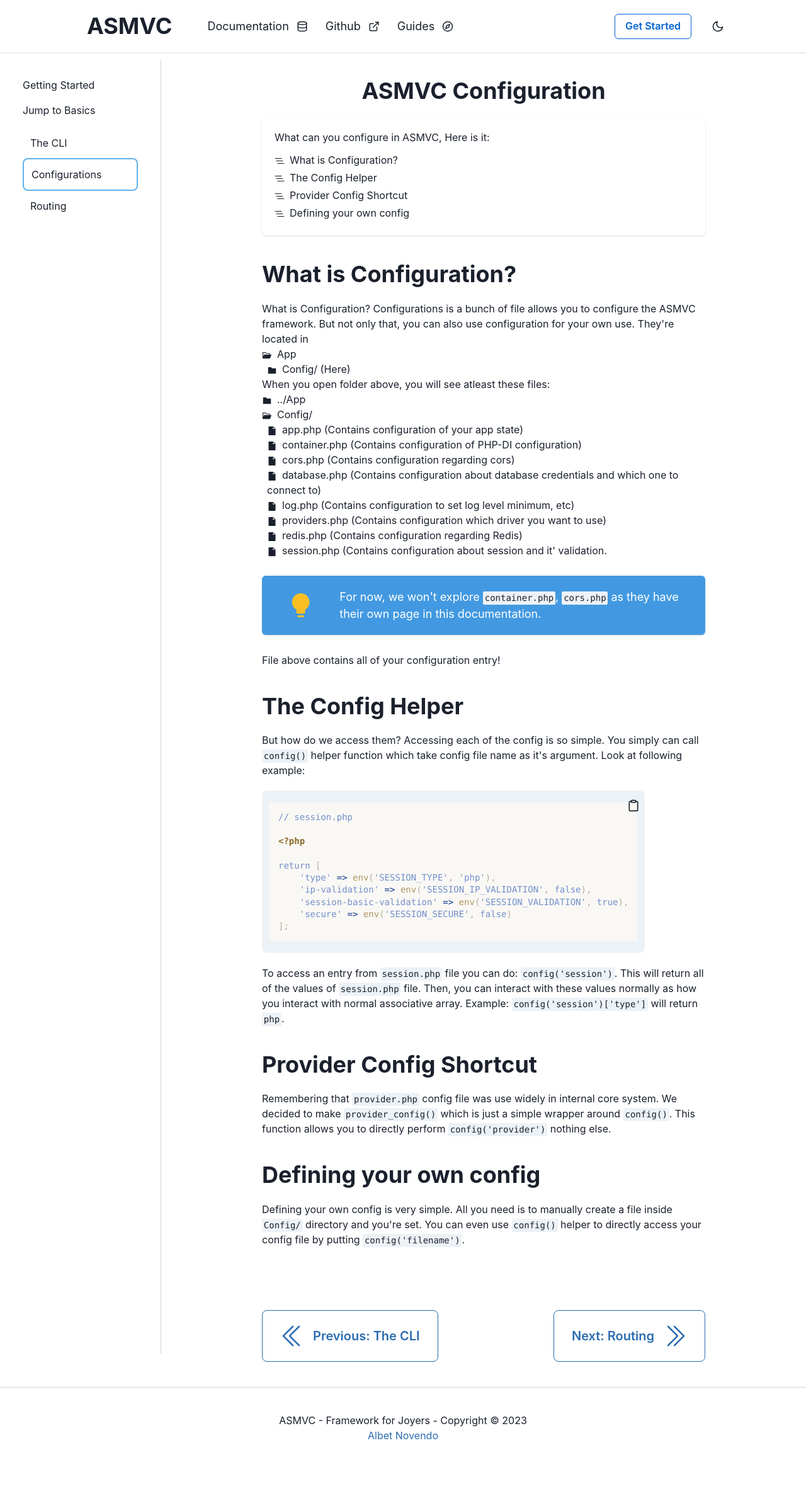
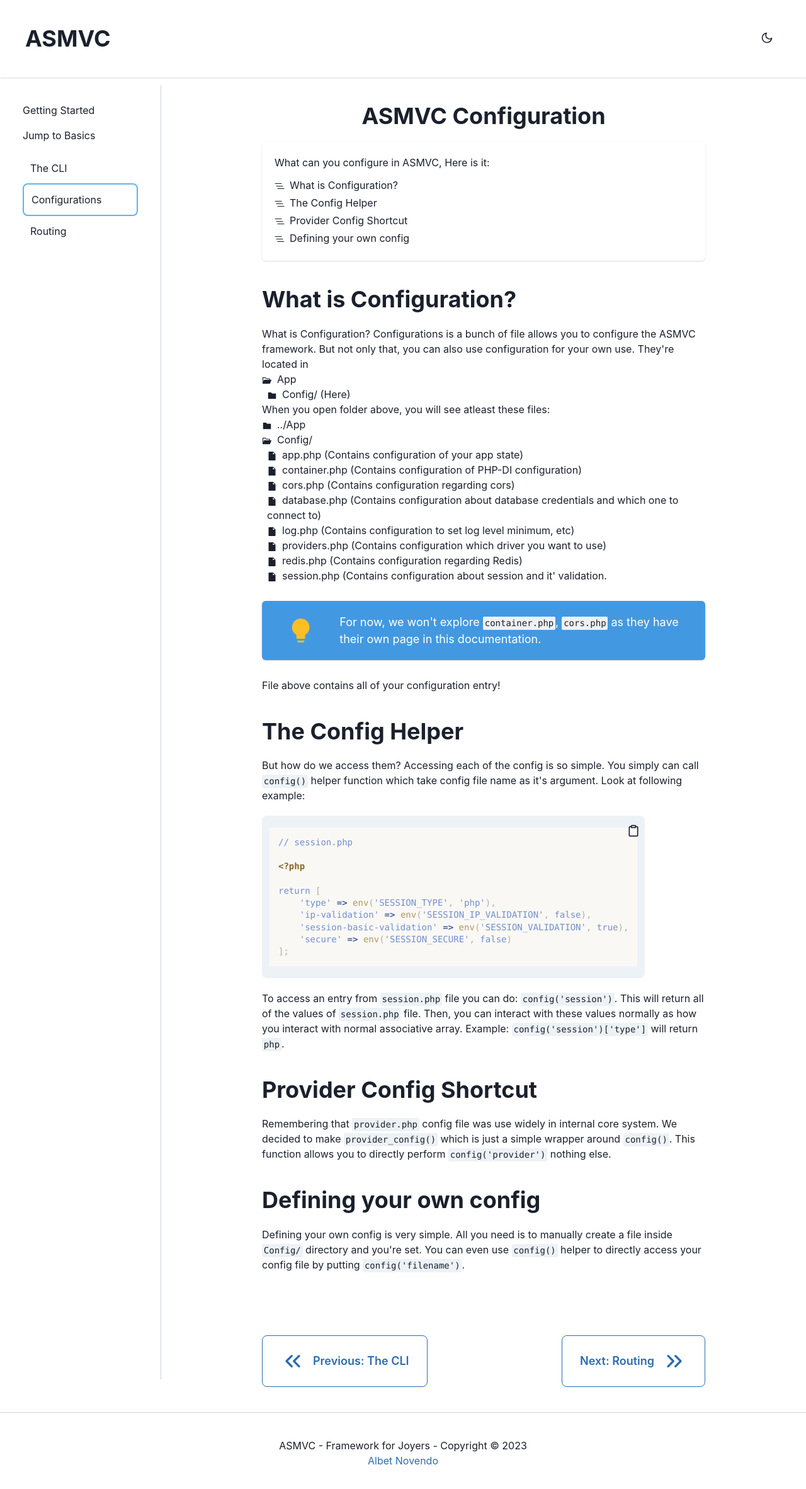
Before and after one commit to albetnov/asmvc-docs, a Next.js app: page /docs/basics/configs in a window 1280 px wide. Shown: the top 2364 px of the page at 63% size. Before the commit the page ends 2331 px from the top, so only its background shows below. Built offline with nearby package versions, Linux system fonts and the light colour scheme.

Commit message:
feat: make docs layout responsive

```diff
--- a/Components/Docs/Layout.tsx
+++ b/Components/Docs/Layout.tsx
@@ -1,110 +1,97 @@
 import {
     Accordion,
-    Box, Button, Flex, Grid,
-    GridItem, Heading, Text,
+    Box,
+    Button,
+    Drawer,
+    DrawerBody,
+    DrawerCloseButton,
+    DrawerContent,
+    DrawerFooter,
+    DrawerHeader,
+    DrawerOverlay,
+    Flex,
+    Grid,
+    GridItem,
+    Heading, List, ListItem,
+    Text,
+    UnorderedList,
 } from "@chakra-ui/react";
-import MainLayout from "../Layout";
-import {PropsWithChildren, useEffect, useState} from "react";
-import {useRouter} from "next/router";
 import AccordionLink from "./AccordionLink";
 import Navigator, {NavigatorList} from "./Navigator";
-import {BsChevronDoubleLeft, BsChevronDoubleRight} from "react-icons/bs";
+import {FiMenu} from "react-icons/fi";
+import Footer from "../Topbar/Footer";
+import Logo from "../Logo";
+import SwitchMode from "../Topbar/SwithMode";
+import {DocsLayoutProps, indexedRoutes, routes, useLayoutModel} from "./layoutModel";
+import RouteLink from "../RouteLink";
 
-interface DocsLayoutProps extends PropsWithChildren {
-    title?: string;
-    desc?: string;
-    subTitle: string;
-    navigations: NavigatorList[];
-    navigatorTitle: string;
-}
-
-interface RouteSchema {
-    title: string;
-    href: string;
-}
-
-interface RoutesSchema {
-    definition: string;
-    identifier: string[] | string;
-    data: RouteSchema[]
-}
-
-const routes: RoutesSchema[] = [
-    {
-        definition: "Getting Started", identifier: ["/docs", "/docs/starting/new"], data: [
-            {title: "Installation", href: "/docs"},
-            {title: "What's new ?", href: "/docs/starting/new"},
-            {title: "QuickStart: Hello World App", href: "/docs/starting/quickstart"},
-            {title: "The Environment", href: "/docs/starting/environment"},
-        ]
-    },
-    {
-        definition: "Jump to Basics", identifier: "/docs/basics", data: [
-            {title: "The CLI", href: "/docs/basics/commands"},
-            {title: "Configurations", href: "/docs/basics/configs"},
-            {title: "Routing", href: "/docs/basics/routings"}
-        ]
-    }
-];
-
-const indexedRoutes = routes.map(item => item.data).flat();
 
 export default function Layout({title, desc, children, navigations, subTitle, navigatorTitle}: DocsLayoutProps) {
-    const router = useRouter();
-    const determineRoute = () => {
-        let result = 0;
-        routes.forEach((route, i) => {
-            if (Array.isArray(route.identifier)) {
-                route.identifier.forEach(item => {
-                    if (router.pathname.startsWith(item)) {
-                        result = i;
-                    }
-                })
-            } else if (router.pathname.startsWith(route.identifier)) {
-                result = i;
-            }
-        })
-
-        return result;
-    }
-
-    const [hasPrevious, setHasPrevious] = useState(false);
-    const [hasNext, setHasNext] = useState(true);
-    const [currentIndex, setCurrentIndex] = useState(0);
-
-    useEffect(() => {
-        const index = indexedRoutes.findIndex(item => item.href === router.pathname);
-        if (index > 0) {
-            setHasPrevious(true);
-        }
-        console.log(index, indexedRoutes.length);
-        if (index >= indexedRoutes.length - 1) {
-            setHasNext(false);
-        }
-
-        setCurrentIndex(index);
-    }, [router.pathname]);
-
-    const index = determineRoute();
-
-    const prevHandler = async () => {
-        await router.push(indexedRoutes[currentIndex - 1].href);
-    }
-
-    const nextHandler = async () => {
-        await router.push(indexedRoutes[currentIndex + 1].href);
-    }
+    const {
+        index,
+        prevHandler,
+        nextHandler,
+        hasNext,
+        hasPrevious,
+        currentIndex,
+        isOpen,
+        onOpen,
+        onClose,
+        router,
+        leftNavIcon,
+        rightNavIcon
+    } = useLayoutModel();
 
     return (
-        <MainLayout title={title ? 'ASMVC Docs | ' + title : "ASMVC Docs"} desc={desc}>
-            <Grid templateColumns="20% 1fr">
-                <GridItem borderRight="1px solid" borderColor="gray.300" my={3}>
+        <>
+            <header>
+                <Flex shadow="base" p={10} justifyContent="space-between">
+                    <Logo/>
+                    <Flex gap={5}>
+                        <Button display={{base: "block", xl: "none"}} bg="none" onClick={onOpen}><FiMenu/></Button>
+                        <Drawer isOpen={isOpen} onClose={onClose}>
+                            <DrawerOverlay/>
+                            <DrawerContent>
+                                <DrawerCloseButton/>
+                                <DrawerHeader>Menu</DrawerHeader>
+                                <DrawerBody display="flex" flexDir="column" gap={3}>
+                                    {routes.map((item) => (
+                                        <UnorderedList key={item.definition}>
+                                            <ListItem py={3} borderBottom="1px solid"
+                                                      borderColor="gray.600"><Text
+                                                fontSize="lg">{item.definition}</Text>
+                                                <List mt={1}>
+                                                    {item.data.map(route => (
+                                                        <ListItem key={route.href}>
+                                                            <RouteLink
+                                                                href={route.href}>
+                                                                {router.pathname === route.href ? ">>" : " "}
+                                                                {route.title}
+                                                            </RouteLink>
+                                                        </ListItem>
+                                                    ))}
+                                                </List>
+                                            </ListItem>
+                                        </UnorderedList>
+                                    ))}
+                                </DrawerBody>
+                                <DrawerFooter>
+                                    ASMVC - Framework for <b style={{marginLeft: 5}}>Joyers</b>.
+                                </DrawerFooter>
+                            </DrawerContent>
+                        </Drawer>
+                        <SwitchMode/>
+                    </Flex>
+                </Flex>
+            </header>
+            <Grid templateColumns={{base: "1fr", xl: "20% 1fr"}}>
+                <GridItem display={{base: "none", xl: "block"}} borderRight="1px solid" borderColor="gray.300" my={3}>
                     <Accordion defaultIndex={index} allowToggle p={5}>
                         {routes.map(item => <AccordionLink key={item.definition} title={item.definition}
                                                            links={item.data}/>)}
                     </Accordion>
                 </GridItem>
-                <GridItem px={40}>
+                <GridItem px={{base: 5, xl: 40}}>
                     <Box my={10}>
                         <Heading textAlign="center">{subTitle}</Heading>
                         <Navigator title={navigatorTitle} lists={navigations}/>
@@ -112,24 +99,37 @@ export default function Layout({title, desc, children, navigations, subTitle, na
                     {children}
                     <Flex mt={100} justifyContent="space-between">
                         {hasPrevious ? (
-                            <Button onClick={prevHandler} variant="outline" colorScheme="blue" alignItems="center"
+                            <Button maxW="50%" onClick={prevHandler} variant="outline" colorScheme="blue"
+                                    alignItems="center"
                                     gap={3} px={7} py={10}
                                     rounded="lg">
-                                <BsChevronDoubleLeft fontSize={40}/>
-                                <Text fontSize="xl">Previous: {indexedRoutes[currentIndex - 1].title}</Text>
+                                {leftNavIcon}
+                                <Text fontSize="lg"
+                                      display={{
+                                          base: "none",
+                                          xl: "inline"
+                                      }}>Previous: {indexedRoutes[currentIndex - 1].title}</Text>
                             </Button>
                         ) : <Box/>}
                         {hasNext ? (
-                            <Button onClick={nextHandler} variant="outline" colorScheme="blue" alignItems="center"
-                                    gap={3} px={7} py={10}
-                                    rounded="lg">
-                                <Text fontSize="xl">Next: {indexedRoutes[currentIndex + 1].title}</Text>
-                                <BsChevronDoubleRight fontSize={40}/>
+                            <Button
+                                maxW="50%"
+                                onClick={nextHandler} variant="outline" colorScheme="blue" alignItems="center"
+                                gap={3} px={7} py={10}
+                                rounded="lg">
+                                <Text fontSize="lg"
+                                      display={{
+                                          base: "none",
+                                          xl: "inline"
+                                      }}>Next: {indexedRoutes[currentIndex + 1].title}</Text>
+                                {rightNavIcon}
                             </Button>
                         ) : <Box/>}
                     </Flex>
                 </GridItem>
             </Grid>
-        </MainLayout>
+            <Footer/>
+        </>
+        // </MainLayout>
     )
 }
--- /dev/null
+++ b/Components/Docs/layoutModel.tsx
@@ -0,0 +1,122 @@
+import {PropsWithChildren, useEffect, useState} from "react";
+import {NavigatorList} from "./Navigator";
+import {useRouter} from "next/router";
+import {useBreakpoint, useDisclosure} from "@chakra-ui/react";
+import {FiArrowLeft, FiArrowRight, FiChevronsLeft, FiChevronsRight} from "react-icons/fi";
+
+export interface DocsLayoutProps extends PropsWithChildren {
+    title?: string;
+    desc?: string;
+    subTitle: string;
+    navigations: NavigatorList[];
+    navigatorTitle: string;
+}
+
+interface RouteSchema {
+    title: string;
+    href: string;
+}
+
+interface RoutesSchema {
+    definition: string;
+    identifier: string[] | string;
+    data: RouteSchema[]
+}
+
+const routes: RoutesSchema[] = [
+    {
+        definition: "Getting Started", identifier: ["/docs", "/docs/starting/new"], data: [
+            {title: "Installation", href: "/docs"},
+            {title: "What's new ?", href: "/docs/starting/new"},
+            {title: "QuickStart: Hello World App", href: "/docs/starting/quickstart"},
+            {title: "The Environment", href: "/docs/starting/environment"},
+        ]
+    },
+    {
+        definition: "Jump to Basics", identifier: "/docs/basics", data: [
+            {title: "The CLI", href: "/docs/basics/commands"},
+            {title: "Configurations", href: "/docs/basics/configs"},
+            {title: "Routing", href: "/docs/basics/routings"}
+        ]
+    }
+];
+
+const indexedRoutes = routes.map(item => item.data).flat();
+
+function useLayoutModel() {
+    const router = useRouter();
+    const determineRoute = () => {
+        let result = 0;
+        routes.forEach((route, i) => {
+            if (Array.isArray(route.identifier)) {
+                route.identifier.forEach(item => {
+                    if (router.pathname.startsWith(item)) {
+                        result = i;
+                    }
+                })
+            } else if (router.pathname.startsWith(route.identifier)) {
+                result = i;
+            }
+        })
+
+        return result;
+    }
+
+    const [hasPrevious, setHasPrevious] = useState(false);
+    const [hasNext, setHasNext] = useState(true);
+    const [currentIndex, setCurrentIndex] = useState(0);
+
+    const {isOpen, onOpen, onClose} = useDisclosure();
+
+    useEffect(() => {
+        const index = indexedRoutes.findIndex(item => item.href === router.pathname);
+        if (index > 0) {
+            setHasPrevious(true);
+        }
+        console.log(index, indexedRoutes.length);
+        if (index >= indexedRoutes.length - 1) {
+            setHasNext(false);
+        }
+
+        setCurrentIndex(index);
+    }, [router.pathname]);
+
+    const index = determineRoute();
+
+    const prevHandler = async () => {
+        await router.push(indexedRoutes[currentIndex - 1].href);
+    }
+
+    const nextHandler = async () => {
+        await router.push(indexedRoutes[currentIndex + 1].href);
+    }
+
+    const breakpoint = useBreakpoint();
+
+    let leftNavIcon = <FiChevronsLeft fontSize={40}/>
+    let rightNavIcon = <FiChevronsRight fontSize={40}/>
+
+    const mobileBreakpoints = ['base', 'sm', 'lg'];
+
+    if (mobileBreakpoints.includes(breakpoint)) {
+        leftNavIcon = <FiArrowLeft fontSize={40}/>
+        rightNavIcon = <FiArrowRight fontSize={40}/>
+    }
+
+    return {
+        prevHandler,
+        nextHandler,
+        index,
+        currentIndex,
+        hasPrevious,
+        hasNext,
+        isOpen,
+        onOpen,
+        onClose,
+        router,
+        leftNavIcon,
+        rightNavIcon
+    };
+}
+
+export {useLayoutModel, indexedRoutes, routes};
--- /dev/null
+++ b/Components/Logo.tsx
@@ -0,0 +1,8 @@
+import {Heading} from "@chakra-ui/react";
+import Link from "next/link";
+
+export default function Logo() {
+    return <Heading fontSize={{base: "xl", lg: "4xl"}} fontWeight="bold">
+        <Link href="/">ASMVC</Link>
+    </Heading>;
+}
--- /dev/null
+++ b/Components/Topbar/SwithMode.tsx
@@ -0,0 +1,10 @@
+import {Button, useColorMode} from "@chakra-ui/react";
+import {FiMoon, FiSun} from "react-icons/fi";
+
+export default function SwitchMode() {
+    const {colorMode, toggleColorMode} = useColorMode();
+
+    return <Button p={3} bg="transparent" rounded="full" onClick={toggleColorMode}>
+        {colorMode === "light" ? <FiMoon fontSize={20}/> : <FiSun fontSize={20}/>}
+    </Button>;
+};
--- a/Components/Topbar/Topbar.tsx
+++ b/Components/Topbar/Topbar.tsx
@@ -4,8 +4,7 @@ import {
     DrawerContent, DrawerFooter, DrawerHeader,
     DrawerOverlay,
     Flex,
-    Heading,
-    UnorderedList, useColorMode,
+    UnorderedList,
     useDisclosure
 } from "@chakra-ui/react";
 import NavLink from "./NavLink";
@@ -13,6 +12,8 @@ import {FiCompass, FiDatabase, FiExternalLink, FiMenu, FiMoon, FiSun} from "reac
 import {useRef} from "react";
 import MobileLink from "./MobileLink";
 import Link from "next/link";
+import Logo from "../Logo";
+import SwitchMode from "./SwithMode";
 
 const links = [
     {
@@ -36,16 +37,12 @@ export default function Topbar() {
     const {isOpen, onClose, onOpen} = useDisclosure();
     const btnRef = useRef<HTMLButtonElement>(null);
 
-    const {colorMode, toggleColorMode} = useColorMode();
-
     return (
         <header>
             <Flex justifyContent="space-around" shadow="base" alignItems="center">
 
                 <Flex p={5} alignItems="center" gap={{base: 5, lg: 10}}>
-                    <Heading fontSize={{base: "xl", lg: "4xl"}} fontWeight="bold">
-                        <Link href="/">ASMVC</Link>
-                    </Heading>
+                    <Logo/>
                     <UnorderedList display={{base: "none", lg: "flex"}} gap={{base: 3, lg: 7}}
                                    listStyleType="none">
                         {links.map((item) => (
@@ -64,9 +61,7 @@ export default function Topbar() {
                         <FiMenu fontSize={27}/>
                     </Button>
 
-                    <Button p={3} bg="transparent" rounded="full" onClick={toggleColorMode}>
-                        {colorMode === 'light' ? <FiMoon fontSize={20}/> : <FiSun fontSize={20}/>}
-                    </Button>
+                    <SwitchMode/>
                 </Flex>
                 <Drawer isOpen={isOpen} onClose={onClose} finalFocusRef={btnRef}>
                     <DrawerOverlay/>
```
